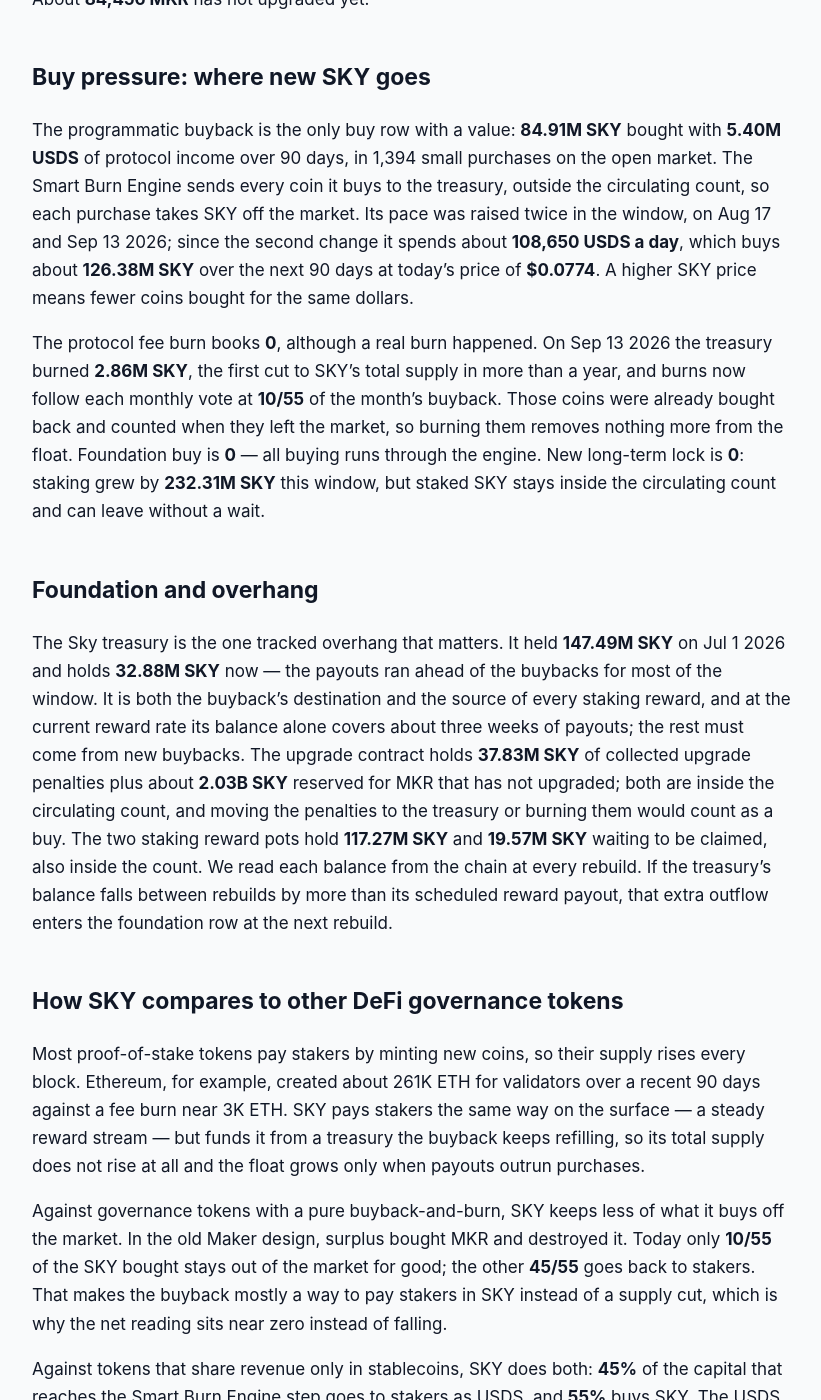
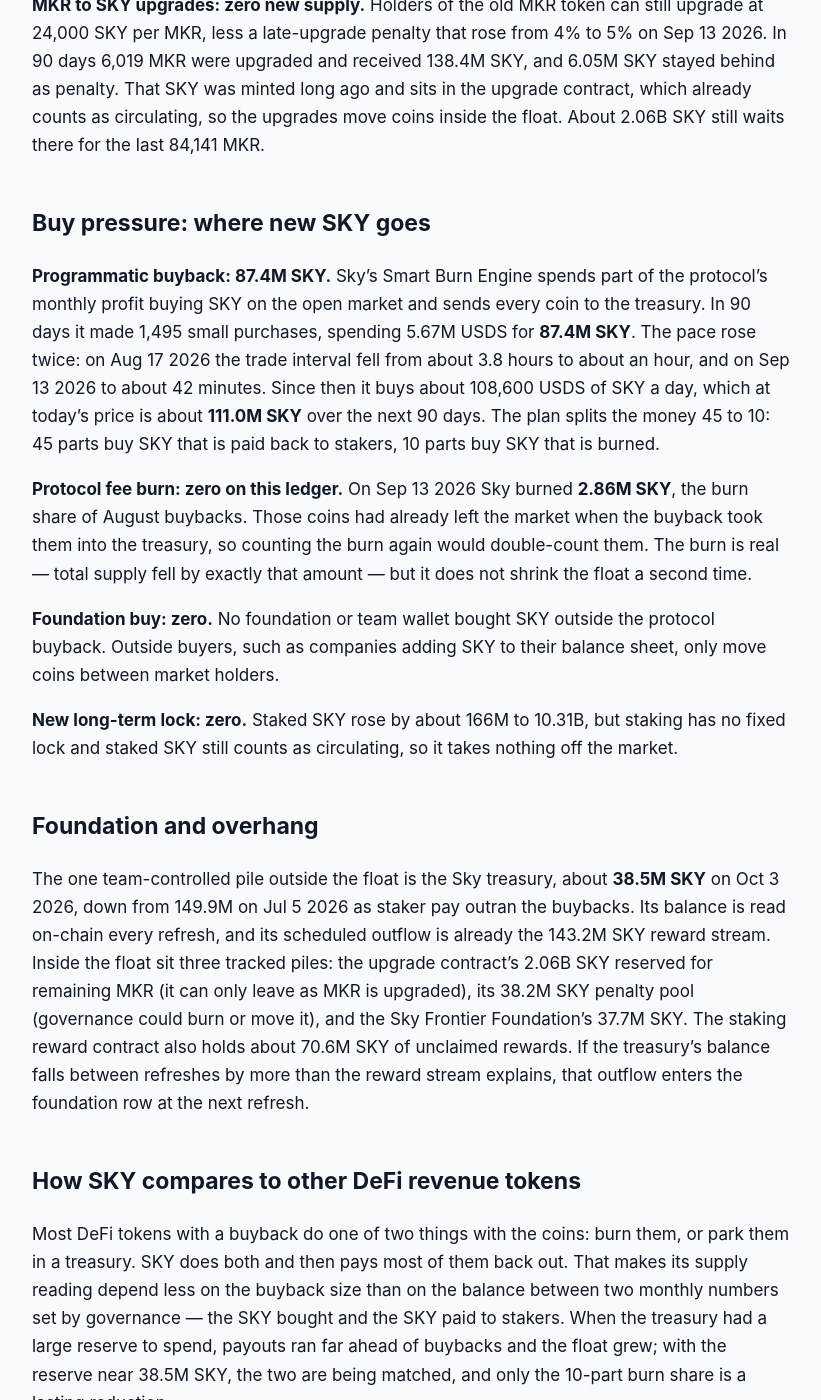
Before and after one commit to jeevansongmy-spec/mrnasdog-articles, a Jekyll site: the page built from crypto/sky-pressure-framework.md, in a window 1280 px wide and 1400 px high, scrolled down 1339 px. Shown: the whole window, without its empty margins (228-1049 px from the left). Built offline with Jekyll 4.4.1, drawn with Linux system fonts in a browser that asks for light colours; some of the changed text lies outside the part shown.

Commit message:
publish: crypto/sky-pressure-framework

```diff
--- a/crypto/sky-pressure-framework.md
+++ b/crypto/sky-pressure-framework.md
@@ -1,61 +1,69 @@
 ---
-title:         "SKY Inflation Analysis · September 2026 · Mixed flows · supply roughly steady"
-description:   "SKY supply is roughly steady: the Sky treasury paid stakers 196.66M SKY while buybacks took back 84.91M, +0.48% net in 90 days, +0.07% next. No SKY is minted."
+title:         "SKY Inflation Analysis · October 2026 · Mixed flows · supply roughly steady"
+description:   "SKY supply is roughly steady: the treasury paid stakers 196.7M SKY while buybacks took back 87.4M, +0.47% net in 90 days, +0.14% next. No new SKY minted."
 canonical_url: "https://mrnasdog.com/research/sky/inflation"
 tags:                    ["crypto", "sky", "makerdao", "defi"]
 published:     true
 ---
 
-Originally published at [SKY Inflation Analysis · September 2026 · Mixed flows · supply roughly steady](https://mrnasdog.com/research/sky/inflation).
+Originally published at [SKY Inflation Analysis · October 2026 · Mixed flows · supply roughly steady](https://mrnasdog.com/research/sky/inflation).
 
-# SKY Inflation Analysis · September 2026 · Mixed flows · supply roughly steady
+# SKY Inflation Analysis · October 2026 · Mixed flows · supply roughly steady
 
-The MrNasdog Pressure Framework reads SKY, the staking and governance token of Sky (formerly MakerDAO), at **+0.48% net** over the last 90 days and **+0.07%** for the next 90 — mixed flows, supply roughly steady. No new SKY is minted: the Sky treasury paid stakers **196.66M SKY** while the Smart Burn Engine bought **84.91M SKY** back into that same treasury, and since the Sep 13 2026 executive vote the two flows almost cancel. The inflation monitor reads **+0.53%**, a gap of **0.06 percentage points**, so no warning chip is needed.
+SKY, the staking and voting token of Sky (the protocol behind the USDS stablecoin, formerly MakerDAO), had **mixed flows and a roughly steady supply** over the last 90 days. No new SKY was minted, but stakers were paid **196.7M SKY** out of the protocol treasury while the Smart Burn Engine bought back **87.4M SKY**, so the counted float grew **+0.47%**, close to the monitor's **+0.50%**. With buybacks now covering most of the staker pay, the next 90 days project to about **+0.14%**.
 
 ## The verdict, in one paragraph
 
-Over the 90 days from Jul 1 to Sep 29 2026, the SKY float grew by a net **111.75M SKY**, or **+0.48%** of the **23.43B SKY** counted as circulating. The inflation monitor, which reads the same classified float, shows **+0.53%** over its own 90 days; the gap of **0.06pp** is well inside the half-point tolerance, so the page carries no ⚠ chip. For the next 90 days the reading falls to **+0.07%**: the treasury is set to pay stakers **143.21M SKY**, and buybacks at the current pace would pull about **126.38M SKY** back at today's price. SKY is a **treasury-recycling token**: its supply moves only when the treasury pays out faster than the buyback refills it.
+Between Jul 5 2026 and Oct 3 2026 the SKY float grew by a net **109.3M SKY**, or **+0.47%** of the **23.42B SKY** counted as circulating. The inflation monitor, which reads the circulating series directly, shows **+0.50%** for the same stretch, a gap of only **0.03 percentage points** — well inside the 0.5-point tolerance, so no warning chip is needed. For the next 90 days the ledger projects **+0.14%**: SKY staking rewards continue at **143.2M SKY**, and the buyback at today's pace and price adds back about **111.0M SKY**. The cite-able label: SKY is a recycling token — no minting, a treasury that pays stakers and a buyback that refills it.
 
 ## Sell pressure: where new SKY comes from
 
-Protocol inflation — the staking reward — is the one row that carries weight, at **196.66M SKY** over 90 days. Sky does not mint SKY for stakers. It pays them from the protocol treasury, a wallet the circulating count leaves out, through a vesting stream that feeds the SKY staking rewards once a week. Because the treasury sits outside the count, every SKY it pays out is new to the market even though total supply does not rise. The stream is reset at each monthly executive vote from the previous month's revenue; the Sep 13 2026 reset set it to **143.21M SKY per 90 days**, about **1.59M SKY a day**, and that rate carries the forward column.
+**Protocol inflation: 196.7M SKY.** SKY's total supply did not rise at all in the window — it actually fell by the 2.86M SKY burned on Sep 13 2026. The sell pressure comes from the SKY staking rewards stream. Sky pays stakers in SKY taken from the protocol treasury, and because the treasury is the one balance kept outside the counted float, every weekly payout adds coins to the market. Eighteen weekly pulls moved **196.7M SKY** to the staking reward contract in 90 days. The rate is reset at each monthly settlement from the protocol's net revenue: a July 20 2026 vote set a 286.7M SKY, 90-day stream; the Aug 17 2026 vote cut it to 96.9M; and the Sep 13 2026 vote set the current stream of **143.2M SKY** over 90 days, about 1.59M SKY a day. That current rate is the forward figure.
 
-Vesting unlocks are **0**. The contributor vesting streams from the Maker years have all run out, the one SKY stream that could mint new tokens finished in June 2025, and no mint happened anywhere in the window. The foundation and unscheduled unlocks row is also **0**: the treasury is the only balance outside the count, and its scheduled payout is already the staking reward. The long-term locked or bankruptcy row is **0** — there is no estate, and the **10.32B SKY** in the staking engine can leave with no exit fee but was always counted as circulating.
+**Vesting unlocks: zero.** Sky has no team or investor vesting left. The only stream that ever minted SKY — rewards for USDS holders — ended on Jun 2 2025, and the minting contract has no live award.
 
-A fifth row covers the MKR to SKY upgrade, at **0**. Each old MKR still becomes **24,000 SKY**, minus a late-upgrade penalty that rose from 4% to **5%** on Sep 13 2026. In the window **5,728 MKR** was upgraded and **131.78M SKY** paid out, but that SKY was created in advance and already sits inside the circulating count, so the upgrade adds nothing new to the market. About **84,456 MKR** has not upgraded yet.
+**Foundation and unscheduled unlocks: zero.** The treasury is already in the ledger through the staker pay and the buyback. The Sky Frontier Foundation grew its SKY from 0.9M to 37.7M, but every coin came from wallets that were already circulating, and it staked 27.2M of them.
+
+**Long-term locked or bankruptcy: zero.** No trustee, estate or fixed lock pays out SKY.
+
+**MKR to SKY upgrades: zero new supply.** Holders of the old MKR token can still upgrade at 24,000 SKY per MKR, less a late-upgrade penalty that rose from 4% to 5% on Sep 13 2026. In 90 days 6,019 MKR were upgraded and received 138.4M SKY, and 6.05M SKY stayed behind as penalty. That SKY was minted long ago and sits in the upgrade contract, which already counts as circulating, so the upgrades move coins inside the float. About 2.06B SKY still waits there for the last 84,141 MKR.
 
 ## Buy pressure: where new SKY goes
 
-The programmatic buyback is the only buy row with a value: **84.91M SKY** bought with **5.40M USDS** of protocol income over 90 days, in 1,394 small purchases on the open market. The Smart Burn Engine sends every coin it buys to the treasury, outside the circulating count, so each purchase takes SKY off the market. Its pace was raised twice in the window, on Aug 17 and Sep 13 2026; since the second change it spends about **108,650 USDS a day**, which buys about **126.38M SKY** over the next 90 days at today's price of **$0.0774**. A higher SKY price means fewer coins bought for the same dollars.
+**Programmatic buyback: 87.4M SKY.** Sky's Smart Burn Engine spends part of the protocol's monthly profit buying SKY on the open market and sends every coin to the treasury. In 90 days it made 1,495 small purchases, spending 5.67M USDS for **87.4M SKY**. The pace rose twice: on Aug 17 2026 the trade interval fell from about 3.8 hours to about an hour, and on Sep 13 2026 to about 42 minutes. Since then it buys about 108,600 USDS of SKY a day, which at today's price is about **111.0M SKY** over the next 90 days. The plan splits the money 45 to 10: 45 parts buy SKY that is paid back to stakers, 10 parts buy SKY that is burned.
 
-The protocol fee burn books **0**, although a real burn happened. On Sep 13 2026 the treasury burned **2.86M SKY**, the first cut to SKY's total supply in more than a year, and burns now follow each monthly vote at **10/55** of the month's buyback. Those coins were already bought back and counted when they left the market, so burning them removes nothing more from the float. Foundation buy is **0** — all buying runs through the engine. New long-term lock is **0**: staking grew by **232.31M SKY** this window, but staked SKY stays inside the circulating count and can leave without a wait.
+**Protocol fee burn: zero on this ledger.** On Sep 13 2026 Sky burned **2.86M SKY**, the burn share of August buybacks. Those coins had already left the market when the buyback took them into the treasury, so counting the burn again would double-count them. The burn is real — total supply fell by exactly that amount — but it does not shrink the float a second time.
+
+**Foundation buy: zero.** No foundation or team wallet bought SKY outside the protocol buyback. Outside buyers, such as companies adding SKY to their balance sheet, only move coins between market holders.
+
+**New long-term lock: zero.** Staked SKY rose by about 166M to 10.31B, but staking has no fixed lock and staked SKY still counts as circulating, so it takes nothing off the market.
 
 ## Foundation and overhang
 
-The Sky treasury is the one tracked overhang that matters. It held **147.49M SKY** on Jul 1 2026 and holds **32.88M SKY** now — the payouts ran ahead of the buybacks for most of the window. It is both the buyback's destination and the source of every staking reward, and at the current reward rate its balance alone covers about three weeks of payouts; the rest must come from new buybacks. The upgrade contract holds **37.83M SKY** of collected upgrade penalties plus about **2.03B SKY** reserved for MKR that has not upgraded; both are inside the circulating count, and moving the penalties to the treasury or burning them would count as a buy. The two staking reward pots hold **117.27M SKY** and **19.57M SKY** waiting to be claimed, also inside the count. We read each balance from the chain at every rebuild. If the treasury's balance falls between rebuilds by more than its scheduled reward payout, that extra outflow enters the foundation row at the next rebuild.
+The one team-controlled pile outside the float is the Sky treasury, about **38.5M SKY** on Oct 3 2026, down from 149.9M on Jul 5 2026 as staker pay outran the buybacks. Its balance is read on-chain every refresh, and its scheduled outflow is already the 143.2M SKY reward stream. Inside the float sit three tracked piles: the upgrade contract's 2.06B SKY reserved for remaining MKR (it can only leave as MKR is upgraded), its 38.2M SKY penalty pool (governance could burn or move it), and the Sky Frontier Foundation's 37.7M SKY. The staking reward contract also holds about 70.6M SKY of unclaimed rewards. If the treasury's balance falls between refreshes by more than the reward stream explains, that outflow enters the foundation row at the next refresh.
 
-## How SKY compares to other DeFi governance tokens
+## How SKY compares to other DeFi revenue tokens
 
-Most proof-of-stake tokens pay stakers by minting new coins, so their supply rises every block. Ethereum, for example, created about 261K ETH for validators over a recent 90 days against a fee burn near 3K ETH. SKY pays stakers the same way on the surface — a steady reward stream — but funds it from a treasury the buyback keeps refilling, so its total supply does not rise at all and the float grows only when payouts outrun purchases.
+Most DeFi tokens with a buyback do one of two things with the coins: burn them, or park them in a treasury. SKY does both and then pays most of them back out. That makes its supply reading depend less on the buyback size than on the balance between two monthly numbers set by governance — the SKY bought and the SKY paid to stakers. When the treasury had a large reserve to spend, payouts ran far ahead of buybacks and the float grew; with the reserve near 38.5M SKY, the two are being matched, and only the 10-part burn share is a lasting reduction.
 
-Against governance tokens with a pure buyback-and-burn, SKY keeps less of what it buys off the market. In the old Maker design, surplus bought MKR and destroyed it. Today only **10/55** of the SKY bought stays out of the market for good; the other **45/55** goes back to stakers. That makes the buyback mostly a way to pay stakers in SKY instead of a supply cut, which is why the net reading sits near zero instead of falling.
-
-Against tokens that share revenue only in stablecoins, SKY does both: **45%** of the capital that reaches the Smart Burn Engine step goes to stakers as USDS, and **55%** buys SKY. The USDS half never touches SKY's supply, which leaves the SKY half as the only lever on the float.
+Compared with an uncapped proof-of-stake chain that mints fresh coins for validators every epoch, SKY has no running mint at all; its staking yield is funded by real protocol income from the USDS stablecoin. Compared with tokens that simply burn a fee, SKY's burn is small and arrives once a month by vote. And unlike most governance tokens still unlocking team and investor allocations, SKY has no vesting left — its one leftover supply source is the old MKR upgrade, which hands out coins that already count as circulating.
 
 ## What to watch in the next 90 days
 
-The Oct 8 2026 executive vote resets the staking reward stream and the buyback pace from September's revenue; a larger reward than buyback tips the forward reading back up.
+**Oct 8 2026:** the next monthly vote should burn the 10-part share of September buybacks from the treasury and reset the SKY staking rewards stream from September revenue — the new stream size sets most of the forward sell figure.
 
-The same vote burns the September share of the buyback — about **6.95M SKY** on purchases so far — which cuts total supply but books 0 here, because those coins are already outside the count.
+**The treasury balance:** at about 38.5M SKY, a reward stream larger than the buyback can only run a few months before the treasury needs refilling, so watch whether the monthly reset sizes payouts closer to purchases.
 
-The treasury balance of **32.88M SKY** is thin against a payout of about **1.59M SKY a day**; if buybacks slowed, the payouts would run it down within weeks.
+**The reserve target:** Sky's capital reserve was about $92M in September against a $150M target. Once the target is reached, the share of profit going to buybacks and staker rewards is set to rise, which would enlarge both sides of this ledger.
 
-An Atlas change merged on Sep 17 2026 lets the split between SKY and USDS staking rewards move to keep the two rates equal; a shift toward SKY rewards would raise the sell side.
+**The SKY price:** buybacks are set in dollars, so a higher price buys fewer coins. At today's price the buyback covers about 78% of staker pay; a further rise would push the net reading up.
 
-The late-upgrade penalty on MKR steps up by one point every three months, next to about 6% around December 2026, and the current reward award ends on Dec 12 2026 unless renewed.
+**MKR upgrades and the 5% penalty:** a further penalty step, or a vote to burn the 38.2M SKY penalty pool, would change the upgrade contract's overhang.
 
 ## Summary
 
-The MrNasdog Pressure Framework reads SKY at **+0.48% net** over the trailing 90 days and **+0.07%** over the next 90: the Sky treasury paid stakers **196.66M SKY** and the Smart Burn Engine bought back **84.91M SKY**, with no new SKY minted and no vesting left. The structural mechanism is a recycling loop — protocol income buys SKY into a treasury outside the float, and the treasury pays most of it back out to stakers, burning only a tenth-share each month. The key risk is balance: a larger reward stream, a higher SKY price that buys fewer coins, or a drop in protocol income would push the float up again. SKY has no coded supply cap — governance can still mint — but nothing has been minted since June 2025, total supply stands at **23.46B SKY**, and each monthly burn lowers it a little more.
+SKY's supply was roughly steady over the last 90 days: **+0.47%** on the ledger against **+0.50%** on the monitor, with **+0.14%** projected next. Sky mints no new SKY; stakers are paid **143.2M SKY** per 90 days from the treasury, and the Smart Burn Engine buys most of it back with protocol revenue. The key risk is the balance between the two monthly settings — a small treasury and a rising price both tilt it toward growth. The ceiling is set by the treasury and the remaining MKR upgrades, not by any mint schedule.
 
-*MrNasdog Pressure Framework analysis of SKY, Metric 1 — Inflation. Data + explanation only. Not financial advice. Checked Sep 29 2026.*
+---
+
+*MrNasdog Pressure Framework analysis of SKY, Metric 1 — Inflation. Data + explanation only. Not financial advice. Checked Oct 3 2026.*
```
